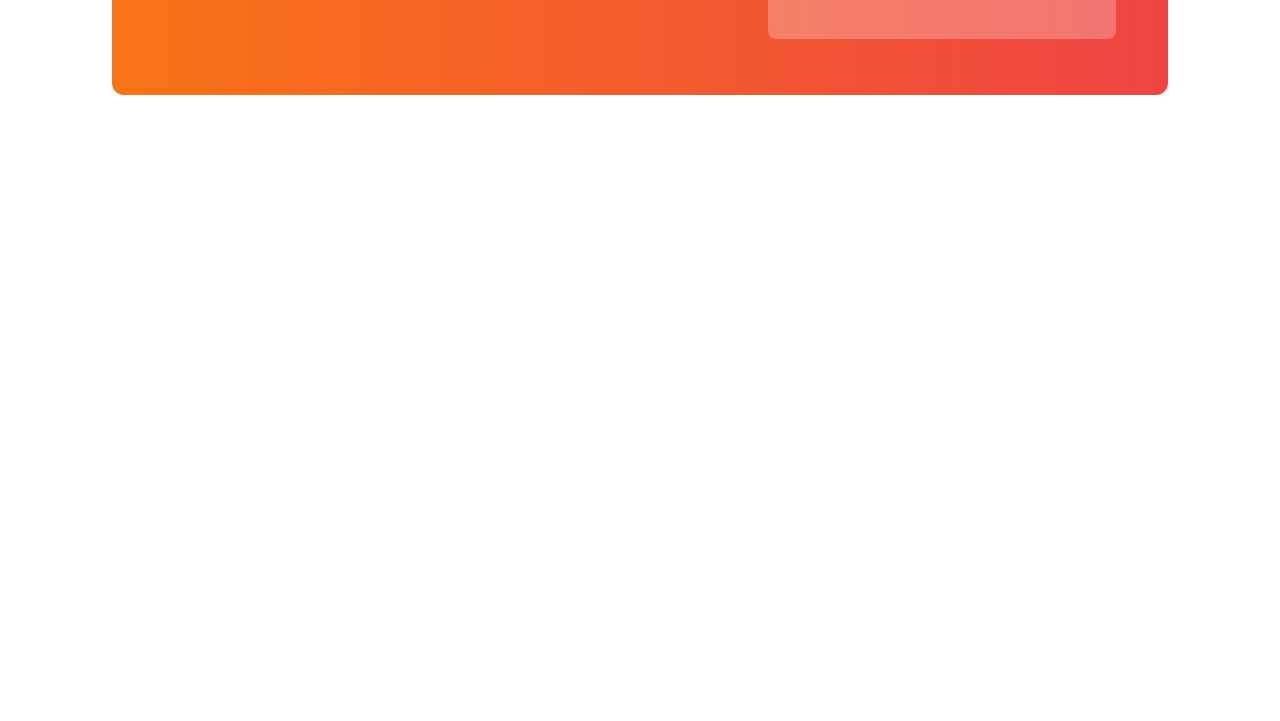
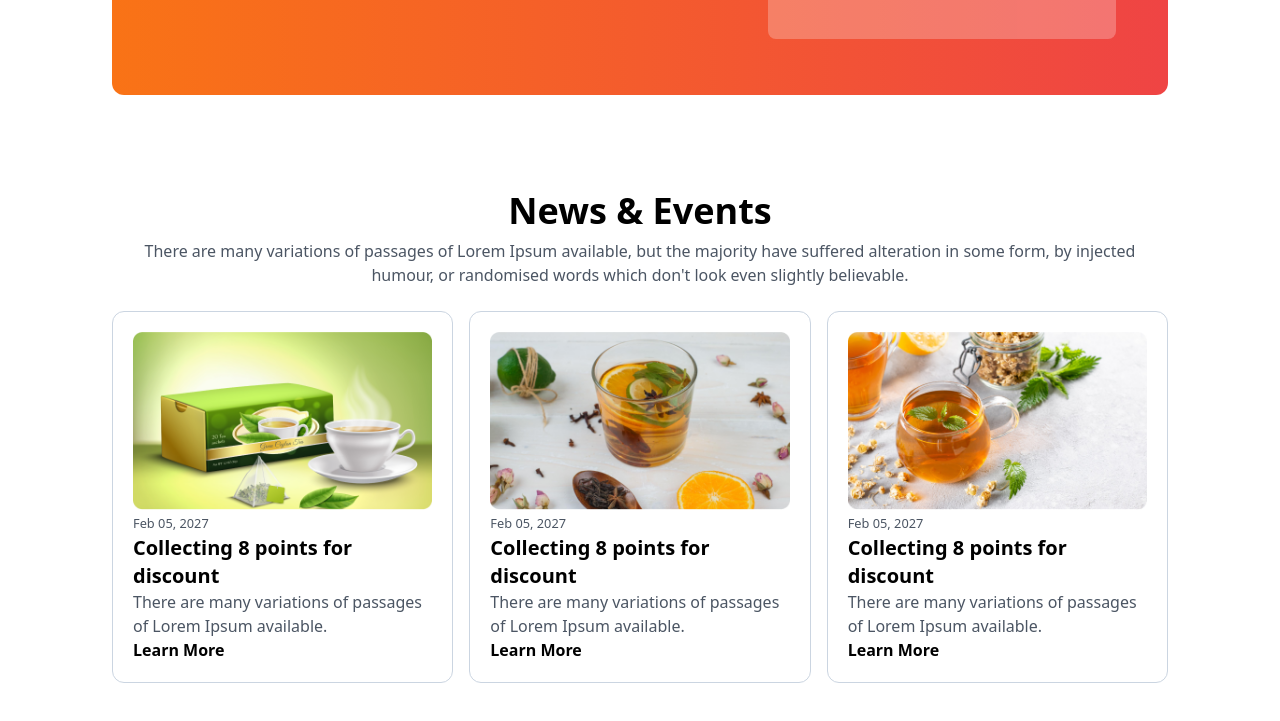
Before and after one commit to silvihuda/tea-house, a plain HTML site: page index.html in a window 1280 px wide. Shown: the part 2305-3026 px from the top of the page. Before the commit the page ends 2496 px from the top, so only its background shows below. Drawn offline with nearby package versions, Linux system fonts and the light colour scheme.

Commit message:
added news and events section

```diff
--- a/index.html
+++ b/index.html
@@ -179,6 +179,40 @@
                 </div>
             </div>
          </section>
+         <!-- news & events section -->
+          <section class="mb-24">
+                <div class="text-center mb-6">
+                    <h1 class="text-3xl md:text-4xl font-bold mb-2">News & Events</h1>
+                    <p class="text-gray-600">There are many variations of passages of Lorem Ipsum available, but the majority have suffered alteration in some form, by injected humour, or randomised words which don't look even slightly believable. </p>
+                </div>
+              <!--card container  -->
+              <div class="grid grid-cols-1 md:grid-cols-2 lg:grid-cols-3 gap-4">
+                <!-- card 1-->
+                 <div class="rounded-xl border-slate-300 border p-5">
+                     <img src="images/news-1.png" alt="">
+                    <small class="text-gray-600">Feb 05, 2027</small>
+                    <h4 class="font-bold text-xl">Collecting 8 points for discount</h4>
+                    <p class="text-gray-600">There are many variations of passages of Lorem Ipsum available.</p>
+                    <h4 class="font-bold">Learn More</h4>
+                 </div>
+                <!-- card 2-->
+                 <div class="rounded-xl border-slate-300 border p-5">
+                     <img src="images/news-2.png" alt="">
+                    <small class="text-gray-600">Feb 05, 2027</small>
+                    <h4 class="font-bold text-xl">Collecting 8 points for discount</h4>
+                    <p class="text-gray-600">There are many variations of passages of Lorem Ipsum available.</p>
+                    <h4 class="font-bold">Learn More</h4>
+                 </div>
+                <!-- card 3-->
+                 <div class="rounded-xl border-slate-300 border p-5">
+                     <img src="images/news-3.png" alt="">
+                    <small class="text-gray-600">Feb 05, 2027</small>
+                    <h4 class="font-bold text-xl">Collecting 8 points for discount</h4>
+                    <p class="text-gray-600">There are many variations of passages of Lorem Ipsum available.</p>
+                    <h4 class="font-bold">Learn More</h4>
+                 </div>
+              </div>
+          </section>
     </main>
 </body>
 
```
